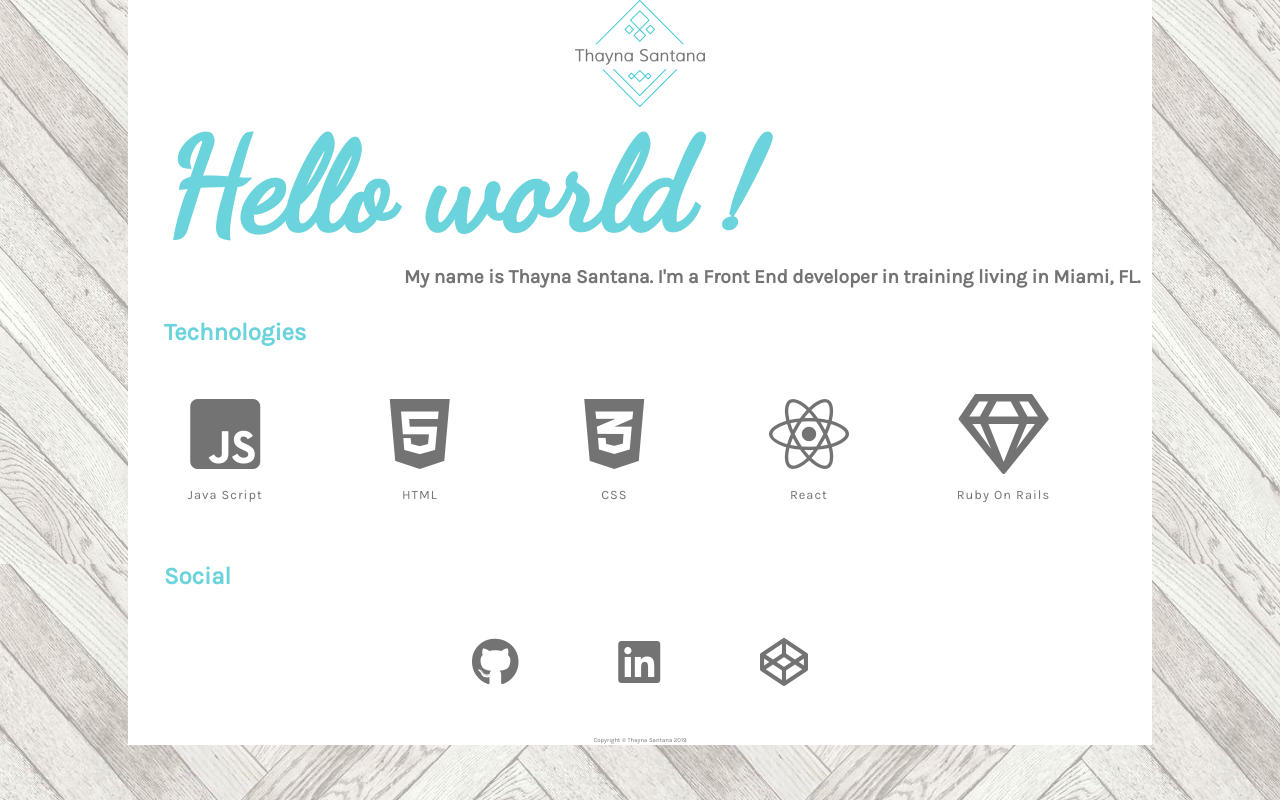
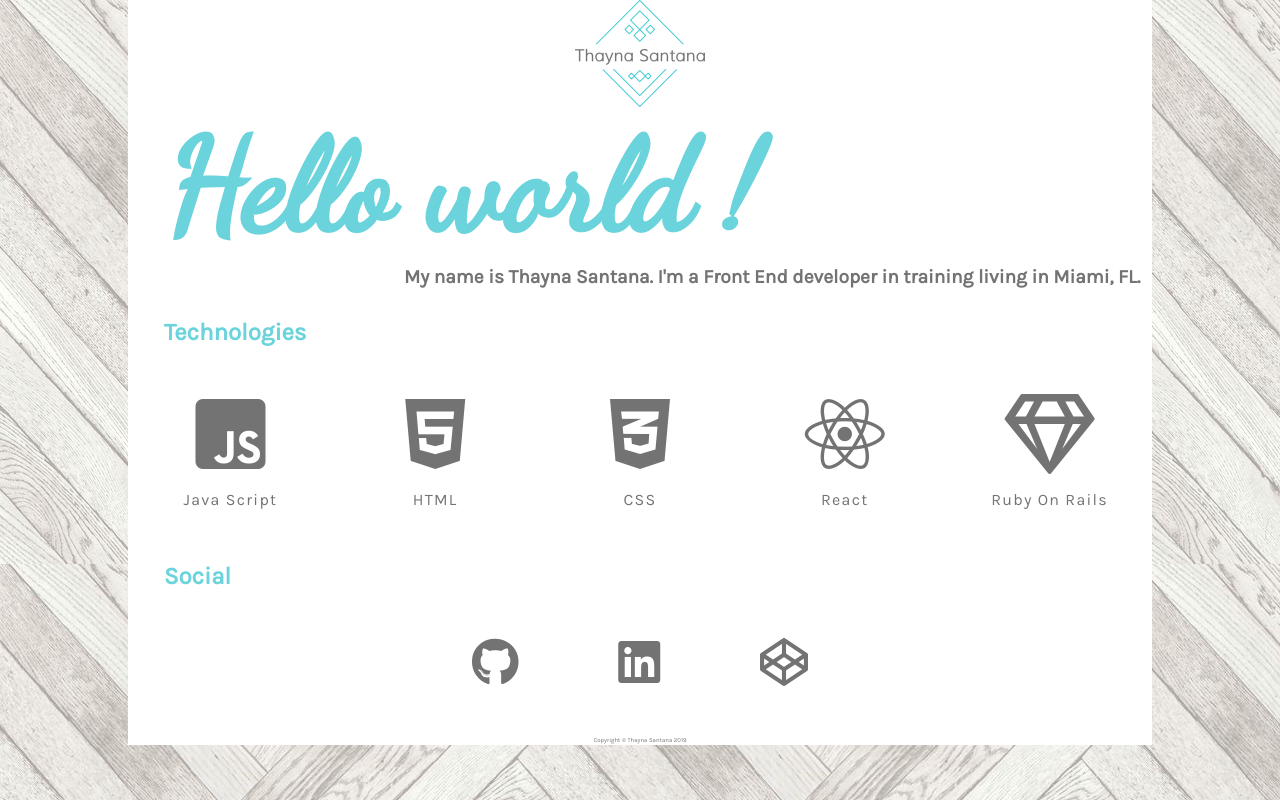
Before and after one commit to thaynamenezes/HTML-portfolio, a plain HTML site: page public/index.html in a window 1280 px wide. Drawn offline with Linux system fonts and the light colour scheme.

Commit message:
language cards

```diff
--- a/public/style.css
+++ b/public/style.css
@@ -48,14 +48,14 @@ body {
 }
 
 .language-card {
-    width: 19%;
+    width: 20%;
     float: left;
     text-align: center;
 }
 
 .language-title {
     letter-spacing: 0.08em;
-    font-size: 0.8em;
+    font-size: 1em;
   }
 
 .links-head {
```
